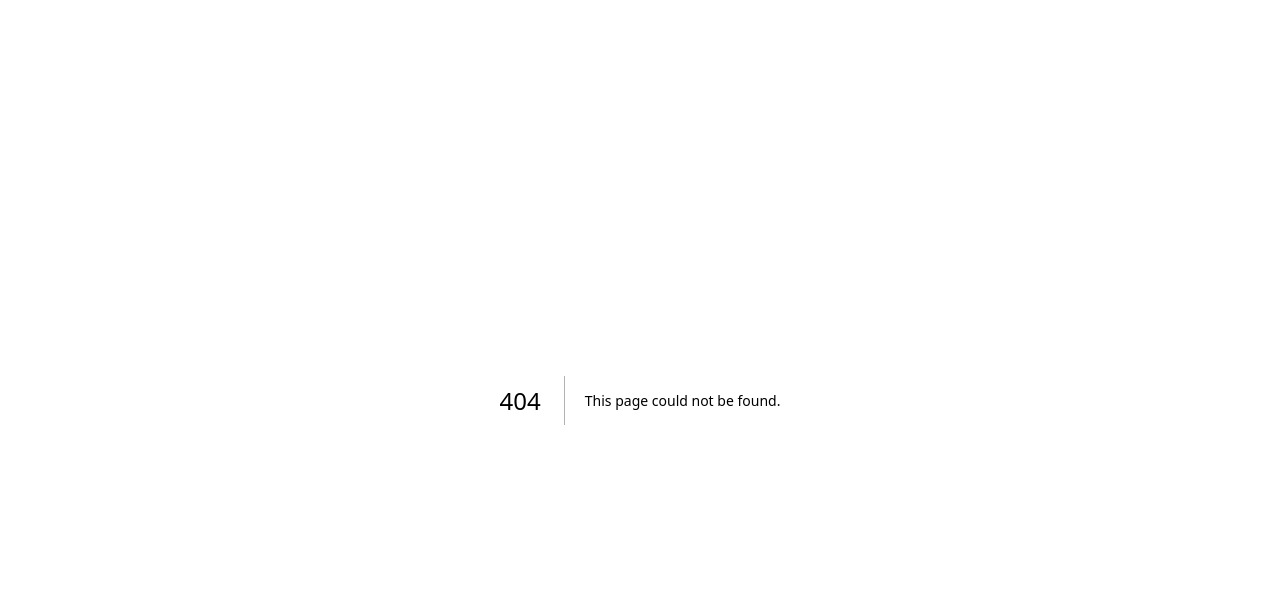
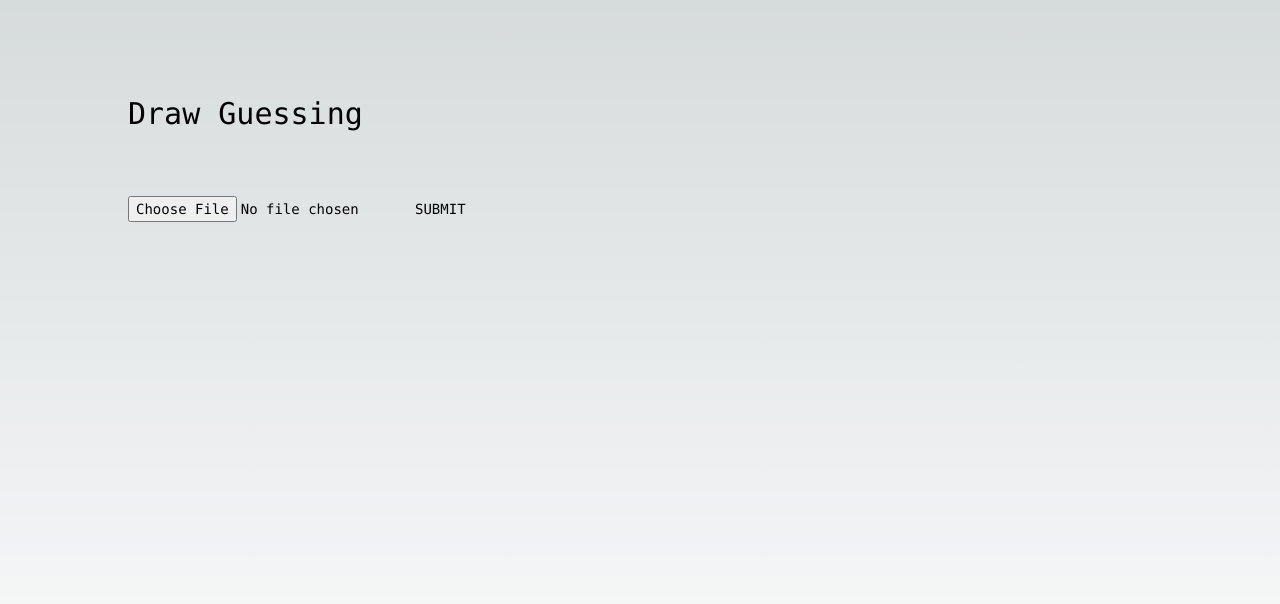
Before and after one commit to abhinavuppala/GeminiProject, a Next.js app in the folder frontend/: page /draw in a window 1280 px wide. Before the commit this address had no page. Shown: the top 604 px of the page. Built offline with nearby package versions, Linux system fonts and the light colour scheme.

Commit message:
working version of image guesser (only .png)

```diff
--- /dev/null
+++ b/frontend/src/app/draw/page.tsx
@@ -0,0 +1,91 @@
+'use client'
+import Image from "next/image";
+import React, { useState } from 'react'
+import { useRouter } from 'next/navigation'
+import ReactMarkdown from 'react-markdown';
+
+export default function Draw() {
+    const router = useRouter()
+
+    // React hooks for temp input prompt
+    let [response, setResponse] = useState("");
+    let [image, setImage] = useState(null);
+    const GUESS_PROMPT = "Guess what this given image is supposed to be:";
+
+    let loading = false;
+
+    // processing and calling our backend api
+    async function handleSubmission(event: MouseEvent)
+    {
+      if (loading == false && image != null)
+        {
+          loading=true;
+          event.preventDefault();
+
+          const formData = new FormData();
+          // @ts-expect-error
+          formData.append("file", image, image.name);
+          // @ts-expect-error
+          console.log(image.name)
+
+          // formData.append("extension", image.name.split('.').pop())
+
+          const requestOptions = {
+            method: "POST",
+            body: formData
+          };
+
+          fetch("http://127.0.0.1:5000/upload/", requestOptions).then(res=>res.json()).then(data=>
+          {
+            console.log(data);
+            setResponse(data["generated"]);
+          });
+          loading = false;
+      }
+    }
+
+    return (
+      <main className="flex h-screen flex-col items-center justify-between p-24">
+        <div className="h-full z-10 w-full max-w-5xl items-center justify-between font-mono text-sm lg:flex-col space-y-16">
+          <div className = "text-3xl">
+            Draw Guessing
+          </div>
+
+            {/* File upload for image input */}
+            <input
+                type="file"
+                name="myImage"
+                accept=".jpeg, .png, .jpg"
+                // Event handler to capture file selection and update the state
+                onChange={(e) =>
+                  {
+                    // @ts-expect-error
+                    console.log(e.target.files[0]); // Log the selected file
+                    // @ts-expect-error
+                    setImage(e.target.files[0]); // Update the state with the selected file
+                }}
+            />
+
+            {/* Submit button */}
+            <button onClick={(e)=> {
+              // @ts-expect-error
+              console.log("Submitted image "+image.name); handleSubmission(e);
+            }}>
+                SUBMIT
+            </button>
+
+            {/* image preview (only renders if image != null) */}
+            {image && (<img src={URL.createObjectURL(image)} alt="No Image Selected" />)}
+
+          {/* This code chunk is for the ai response to be displayed and flexes on overflow*/ }
+          <div className="flex-col-reverse text-2xl h-3/5 overflow-y-scroll">
+            <ReactMarkdown>
+              {response}
+            </ReactMarkdown>
+          </div>
+
+
+        </div>
+      </main>
+    );
+  }
--- a/frontend/src/app/page.tsx
+++ b/frontend/src/app/page.tsx
@@ -38,8 +38,16 @@ export default function Home() {
     <main className="flex h-screen flex-col items-center justify-between p-24">
       <div className="h-full z-10 w-full max-w-5xl items-center justify-between font-mono text-sm lg:flex-col space-y-16">
         <div className = "text-3xl">
-          Gemini Project - Abi and Kyle
+          Gemini Project - Abhi and Kyle
         </div>
+
+        <button className="bg-white text-black" onClick={(e) =>
+        {
+            e.preventDefault();
+            window.open('/draw');
+        }}>
+          Try draw guessing
+        </button>
 
         {/* This code chunk is for the ai response to be displayed and flexes on overflow*/ }
         <div className="flex-col-reverse text-2xl h-3/5 overflow-y-scroll">
```
Also changed, not shown: 1 other file (tests, documents, lock files or other folders).
